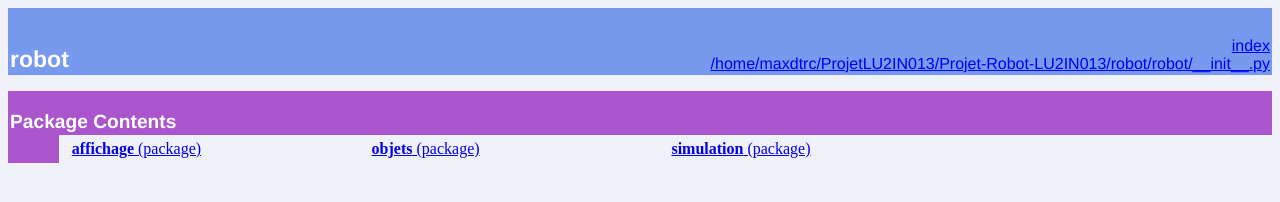
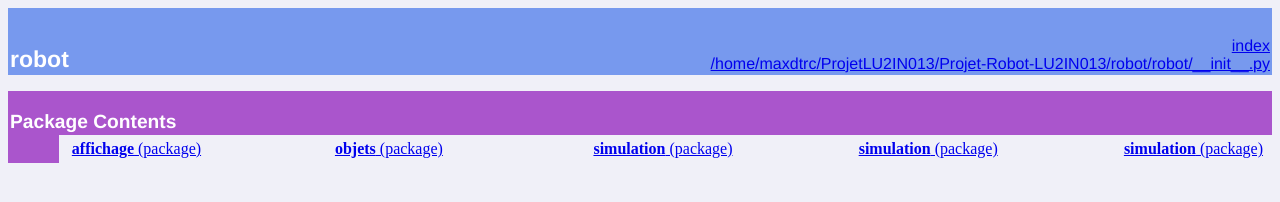
Before and after one commit to MaxDtrc/Projet-Robot-LU2IN013, a plain HTML site: page index.html in a window 1280 px wide. Drawn offline with Linux system fonts and the light colour scheme.

Commit message:
MAJ Documentation

```diff
--- a/index.html
+++ b/index.html
@@ -20,5 +20,7 @@
 <td width="100%"><table width="100%" summary="list"><tr><td width="25%" valign=top><a href="doc/robot.affichage.html"><strong>affichage</strong>&nbsp;(package)</a><br>
 </td><td width="25%" valign=top><a href="doc/robot.objets.html"><strong>objets</strong>&nbsp;(package)</a><br>
 </td><td width="25%" valign=top><a href="doc/robot.simulation.html"><strong>simulation</strong>&nbsp;(package)</a><br>
+</td><td width="25%" valign=top><a href="doc/controleur.html"><strong>simulation</strong>&nbsp;(package)</a><br>
+</td><td width="25%" valign=top><a href="doc/ia.html"><strong>simulation</strong>&nbsp;(package)</a><br>
 </td><td width="25%" valign=top></td></tr></table></td></tr></table>
 </body></html>
```
